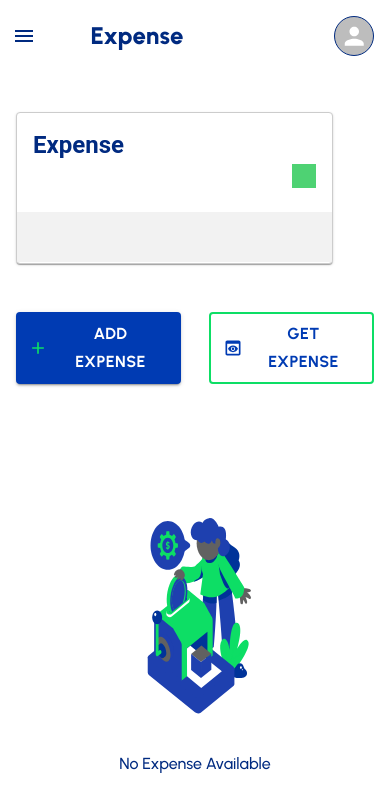
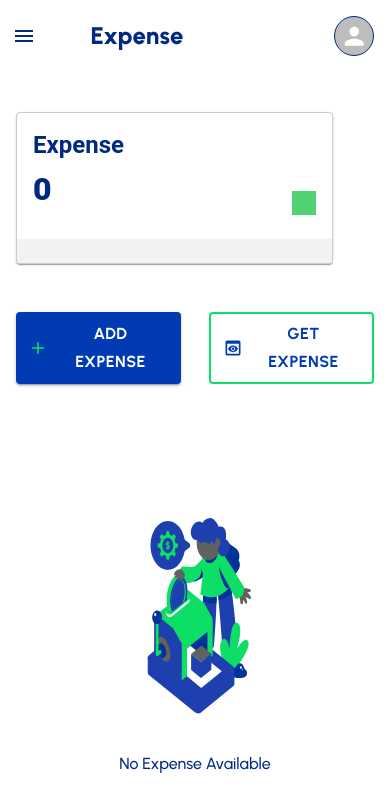
Before and after one commit to victoriaodemakin/Optitrack, a React (Create React App) app: page /Expense in a window 390 px wide. Shown: the top 808 px of the page. Built offline with nearby package versions, Linux system fonts and the light colour scheme.

Commit message:
updating mobile revenue and expense

```diff
--- a/src/pages/Expense.jsx
+++ b/src/pages/Expense.jsx
@@ -526,7 +526,7 @@ const Expense = () => {
           <WalletCard sx={{marginBottom:"1em",}}>
           <Typography variant="h5" sx={{color:"#002a80",fontWeight:"700"}}>Expense</Typography>
           <div className="moneyconatiner" style={{display:"flex", justifyContent:"space-between",marginTop:".2em"}}>
-          <Typography variant="h6"  sx={{color:"#002a80",fontWeight:"800",fontSize:"2em"}}>{Expense}</Typography>
+          <Typography variant="h6"  sx={{color:"#002a80",fontWeight:"800",fontSize:"2em"}}>{expenseCardAmount}</Typography>
          <div className='BoxColor' style={{  width: "24px",
   height: "24px",
   backgroundColor: "#4ED273",
--- a/src/pages/Revenue.jsx
+++ b/src/pages/Revenue.jsx
@@ -531,7 +531,7 @@ const Revenue = () => {
           <WalletCard sx={{marginBottom:"1em",}}>
           <Typography variant="h5" sx={{color:"#002a80",fontWeight:"700"}}>Revenue</Typography>
           <div className="moneyconatiner" style={{display:"flex", justifyContent:"space-between",marginTop:".2em"}}>
-          <Typography variant="h6"  sx={{color:"#002a80",fontWeight:"800",fontSize:"2em"}}>{revenue}</Typography>
+          <Typography variant="h6"  sx={{color:"#002a80",fontWeight:"800",fontSize:"2em"}}>{RevenueCardAmount}</Typography>
          <div className='BoxColor' style={{  width: "24px",
   height: "24px",
   backgroundColor: "#4ED273",
```
